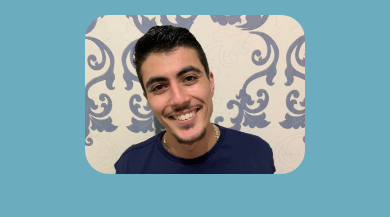
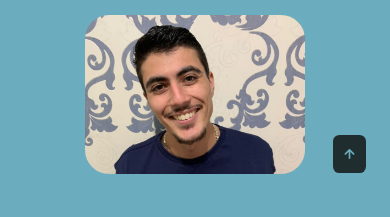
Before and after one commit to thayDeveloper/portfolio, a React (Vite) app: page / in a window 390 px wide. Shown: the part 840-1057 px from the top of the page. Built offline with nearby package versions, Linux system fonts and the light colour scheme.

Commit message:
feito componente de scrollup

```diff
--- a/src/App.jsx
+++ b/src/App.jsx
@@ -16,8 +16,9 @@
         <About />
         <Skills />
         <Contact />
+      </main>
       <Footer />
-      </main>
+      <ScrollUp />
     </>
   );
 }
--- /dev/null
+++ b/src/components/scrollup/ScrollUp.jsx
@@ -0,0 +1,18 @@
+import React from "react";
+import "./scrollup.css";
+
+const ScrollUp = () => {
+  window.addEventListener("scroll", function () {
+    const scrollUp = document.querySelector(".scrollup");
+    console.log(this.scrollY);
+    if (this.scrollY >= 560) scrollUp.classList.add("show-scroll");
+    else scrollUp.classList.remove("show-scroll");
+  });
+  return (
+    <a href="#" className="scrollup">
+      <i className="uil uil-arrow-up scrollup__icon"></i>
+    </a>
+  );
+};
+
+export default ScrollUp;
--- /dev/null
+++ b/src/components/scrollup/scrollup.css
@@ -0,0 +1,50 @@
+.scrollup {
+  position: fixed;
+  right: 2.5rem;
+  bottom: -20%;
+  background-color: var(--title-color);
+  opacity: 0.8;
+  padding: 0.3rem 0.5rem;
+  border-radius: 0.4rem;
+  z-index: var(--z-tooltip);
+  transition: 0.4s;
+}
+
+.scrollup__icon {
+  font-size: 1.5rem;
+  color: var(--container-color);
+}
+
+.scrollup:hover {
+  background-color: var(--title-color-dark);
+}
+
+.show-scroll {
+  bottom: 3rem;
+}
+
+@media screen and (max-width: 992px) {
+  .scrollup {
+    right: 1.5rem;
+    padding: 0.25rem 0.4rem;
+  }
+
+  .scrollup__icon {
+    font-size: 1.25rem;
+  }
+
+}
+
+@media screen and (max-width: 768px) {
+  .show-scroll {
+    bottom: 4rem;
+  }
+}
+
+
+
+@media screen and (max-width: 350px) {
+  .scrollup {
+    right: 1rem;
+  }
+}
```
